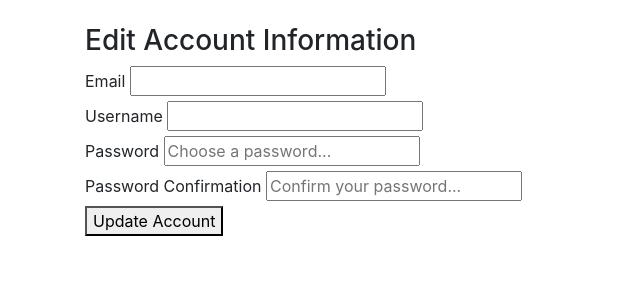
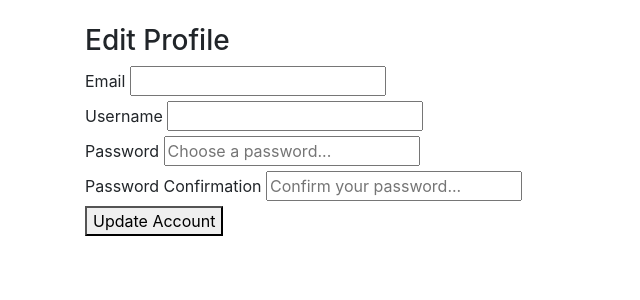
Before and after one commit to leilacheung/findthatsong, a Rails app: template app/views/user_authentication/edit_profile.html.erb in a window 1280 px wide. Shown: the part 56-356 px from the top of the page, without its empty margins (0-640 px from the left). Run offline with Rails 7, Linux system fonts and the light colour scheme; the template is opened without the code that fills it, so the values that code supplies are empty; some libraries are stand-ins or nearby versions.

Commit message:
working on homepage

```diff
--- a/app/views/shared/_navbar.html.erb
+++ b/app/views/shared/_navbar.html.erb
@@ -25,6 +25,9 @@
               Playlists
             </a>
             <% if @current_user != nil %>
+            <a href="/edit_user_profile" class="dropdown-item">
+            Edit Profile
+            </a>
             <a href="/user_sign_out" class="dropdown-item">
             Sign Out
             </a>
--- a/app/views/user_authentication/edit_profile.html.erb
+++ b/app/views/user_authentication/edit_profile.html.erb
@@ -1,6 +1,6 @@
 <div >
   <h3>
-    Edit Account Information
+    Edit Profile
   </h3>
 
   <div>
--- a/app/views/user_authentication/edit_profile_with_errors.html.erb
+++ b/app/views/user_authentication/edit_profile_with_errors.html.erb
@@ -1,6 +1,6 @@
 <div >
   <h3>
-    Edit Account Information
+    Edit Profile
   </h3>
 
   <% if @user.errors.any? %>
--- a/config/routes.rb
+++ b/config/routes.rb
@@ -3,6 +3,8 @@ Rails.application.routes.draw do
   get("/", { :controller => "user_authentication", :action => "base" })
 
   get("/home", { :controller => "user_authentication", :action => "base"})
+
+
   # Routes for the Mood resource:
 
   # CREATE
```
Also changed, not shown: app/views/user/home.html.erb (+19 -2 lines), db/development.sqlite3.
